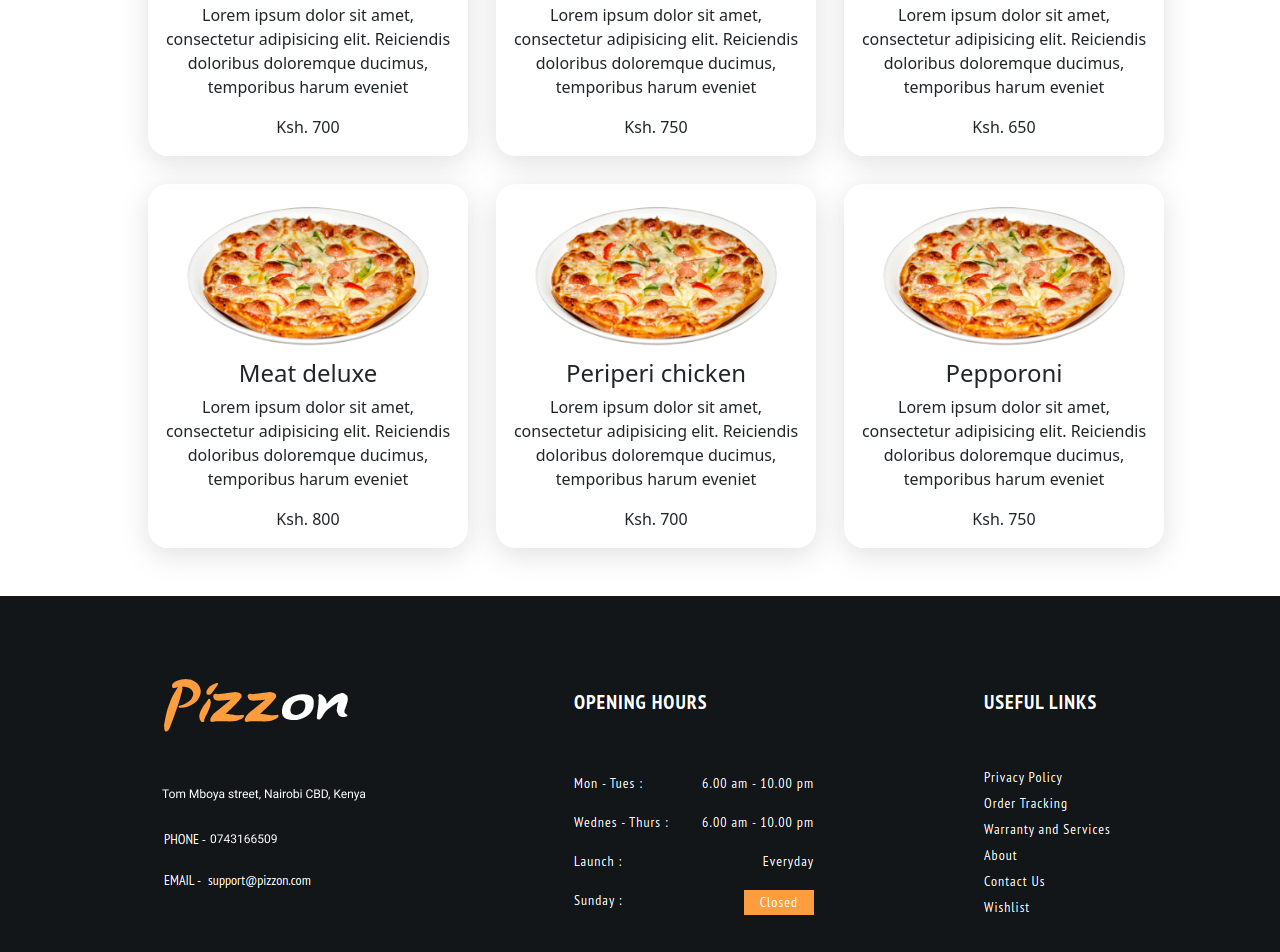
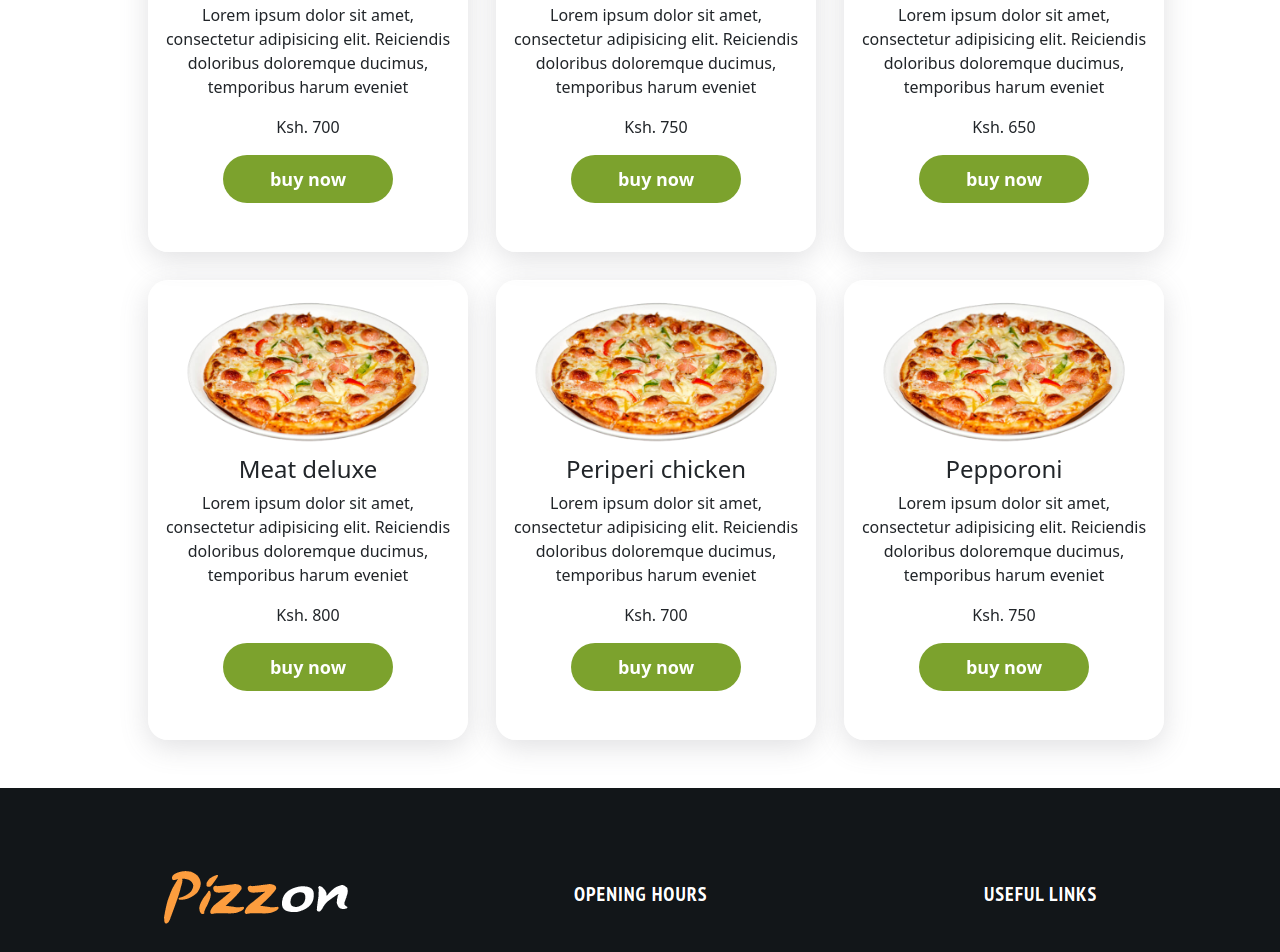
Before and after one commit to SheinaHamisi/Pizza-project, a plain HTML site: page index.html in a window 1280 px wide. Shown: the part 1771-2723 px from the top of the page. Drawn offline with nearby package versions, Linux system fonts and the light colour scheme.

Commit message:
added card buttons

```diff
--- a/index.css
+++ b/index.css
@@ -52,6 +52,23 @@
     margin-left: 52px;
 }
 
+.global-button{
+    background-color: #7CA22D;
+    width: 170px;
+    height: 48px;
+    border-radius: 24px;
+    font-size: 18px;
+    border: none;
+    color: white;
+    margin-bottom: 48px;
+    font-weight: bold;
+}
+
+.global-button:hover{
+    color: #7CA22D;
+    background-color: white;
+    border: solid #7CA22D 2px;
+}
 
 #hero2>p{
     margin-top: 80px;
--- a/index.html
+++ b/index.html
@@ -8,6 +8,11 @@
     <link href="https://cdn.jsdelivr.net/npm/bootstrap@5.1.3/dist/css/bootstrap.min.css" rel="stylesheet"
         integrity="sha384-1BmE4kWBq78iYhFldvKuhfTAU6auU8tT94WrHftjDbrCEXSU1oBoqyl2QvZ6jIW3" crossorigin="anonymous">
     <link rel="stylesheet" href="index.css">
+    <script src="https://cdn.jsdelivr.net/npm/bootstrap@5.1.3/dist/js/bootstrap.bundle.min.js"
+        integrity="sha384-ka7Sk0Gln4gmtz2MlQnikT1wXgYsOg+OMhuP+IlRH9sENBO0LRn5q+8nbTov4+1p" crossorigin="anonymous"
+        defer></script>
+
+    <script src="index.js" defer></script>
     <title>Hearty Pizza</title>
 </head>
 
@@ -38,24 +43,30 @@
                     <div class="descriptionparts">
                         <img src="IMAGES/0rder.svg" alt="">
                         <h4>ORDER YOUR FOOD</h4>
-                        <p>Lorem ipsum dolor sit amet consectetur, adipisicing elit. Aperiam tempore adipisci saepe eaque
-                            omnis et, quod culpa id pariatur possimus, quibusdam qui a? Fugiat officiis sed earum id fugit
+                        <p>Lorem ipsum dolor sit amet consectetur, adipisicing elit. Aperiam tempore adipisci saepe
+                            eaque
+                            omnis et, quod culpa id pariatur possimus, quibusdam qui a? Fugiat officiis sed earum id
+                            fugit
                             est?</p>
                     </div>
 
                     <div class="descriptionparts">
                         <img src="IMAGES/delivery.svg" alt="">
                         <h4>FAST DELIVERY</h4>
-                        <p>Lorem ipsum dolor sit amet consectetur, adipisicing elit. Aperiam tempore adipisci saepe eaque
-                            omnis et, quod culpa id pariatur possimus, quibusdam qui a? Fugiat officiis sed earum id fugit
+                        <p>Lorem ipsum dolor sit amet consectetur, adipisicing elit. Aperiam tempore adipisci saepe
+                            eaque
+                            omnis et, quod culpa id pariatur possimus, quibusdam qui a? Fugiat officiis sed earum id
+                            fugit
                             est?</p>
                     </div>
 
                     <div class="descriptionparts">
                         <img src="IMAGES/recipe.svg" alt="">
                         <h4>DELICIOUS RECIPE</h4>
-                        <p>Lorem ipsum dolor sit amet consectetur, adipisicing elit. Aperiam tempore adipisci saepe eaque
-                            omnis et, quod culpa id pariatur possimus, quibusdam qui a? Fugiat officiis sed earum id fugit
+                        <p>Lorem ipsum dolor sit amet consectetur, adipisicing elit. Aperiam tempore adipisci saepe
+                            eaque
+                            omnis et, quod culpa id pariatur possimus, quibusdam qui a? Fugiat officiis sed earum id
+                            fugit
                             est?</p>
                     </div>
 
@@ -77,6 +88,7 @@
                     <p>Lorem ipsum dolor sit amet, consectetur adipisicing elit. Reiciendis doloribus doloremque
                         ducimus, temporibus harum eveniet</p>
                     <p>Ksh. 700</p>
+                    <button class="btn global-button" id="barbeque">buy now</button>
                 </div>
 
                 <div class="col menurowitems">
@@ -85,6 +97,7 @@
                     <p>Lorem ipsum dolor sit amet, consectetur adipisicing elit. Reiciendis doloribus doloremque
                         ducimus, temporibus harum eveniet</p>
                     <p>Ksh. 750</p>
+                    <button class="btn global-button" id="hawaiian">buy now</button>
                 </div>
 
                 <div class="col menurowitems">
@@ -93,6 +106,7 @@
                     <p>Lorem ipsum dolor sit amet, consectetur adipisicing elit. Reiciendis doloribus doloremque
                         ducimus, temporibus harum eveniet</p>
                     <p>Ksh. 650</p>
+                    <button class="btn global-button" id="veggie">buy now</button>
                 </div>
             </div>
 
@@ -103,6 +117,7 @@
                     <p>Lorem ipsum dolor sit amet, consectetur adipisicing elit. Reiciendis doloribus doloremque
                         ducimus, temporibus harum eveniet</p>
                     <p>Ksh. 800</p>
+                    <button class="btn global-button" id="deluxe">buy now</button>
                 </div>
 
                 <div class="col menurowitems">
@@ -111,6 +126,7 @@
                     <p>Lorem ipsum dolor sit amet, consectetur adipisicing elit. Reiciendis doloribus doloremque
                         ducimus, temporibus harum eveniet</p>
                     <p>Ksh. 700</p>
+                    <button class="btn global-button" id="periperi">buy now</button>
                 </div>
 
                 <div class="col menurowitems">
@@ -119,6 +135,7 @@
                     <p>Lorem ipsum dolor sit amet, consectetur adipisicing elit. Reiciendis doloribus doloremque
                         ducimus, temporibus harum eveniet</p>
                     <p>Ksh. 750</p>
+                    <button class="btn global-button" id="pepporoni">buy now</button>
                 </div>
             </div>
         </div>
@@ -127,9 +144,6 @@
     <div>
         <img src="IMAGES/footer.png" alt="">
     </div>
-    <script src="https://cdn.jsdelivr.net/npm/bootstrap@5.1.3/dist/js/bootstrap.bundle.min.js"
-        integrity="sha384-ka7Sk0Gln4gmtz2MlQnikT1wXgYsOg+OMhuP+IlRH9sENBO0LRn5q+8nbTov4+1p"
-        crossorigin="anonymous"></script>
 </body>
 
 </html>
```
